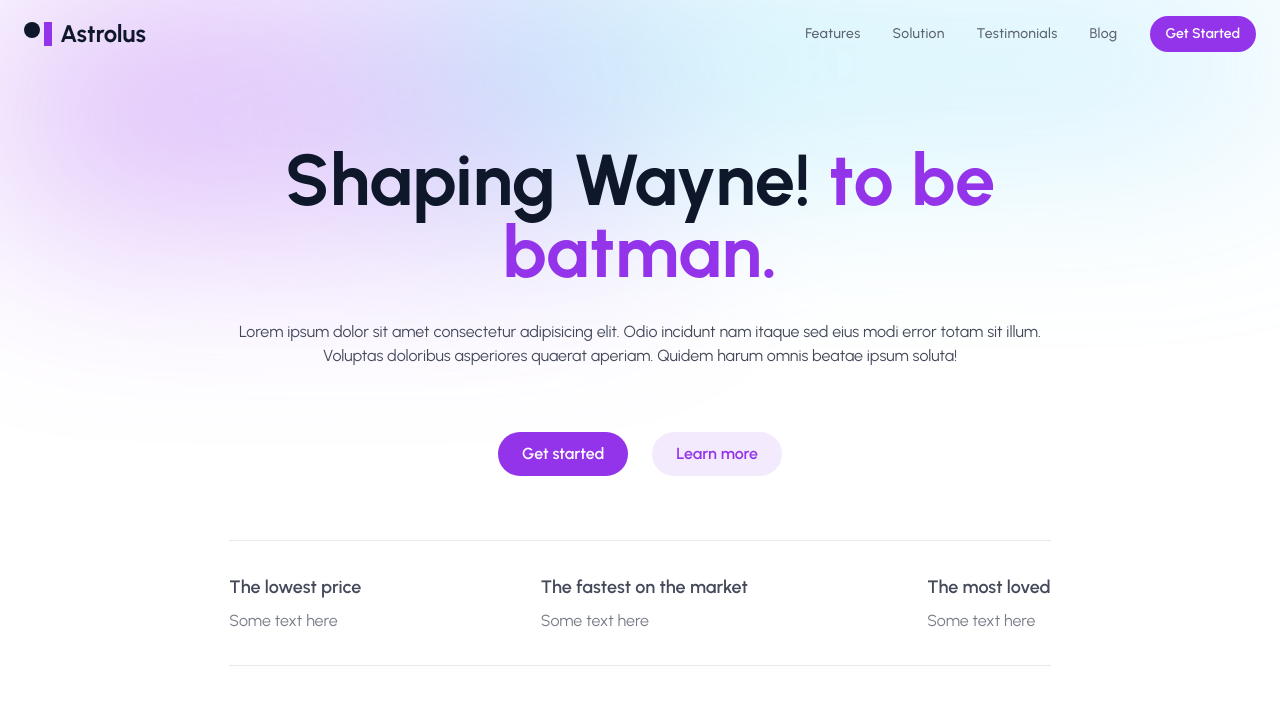
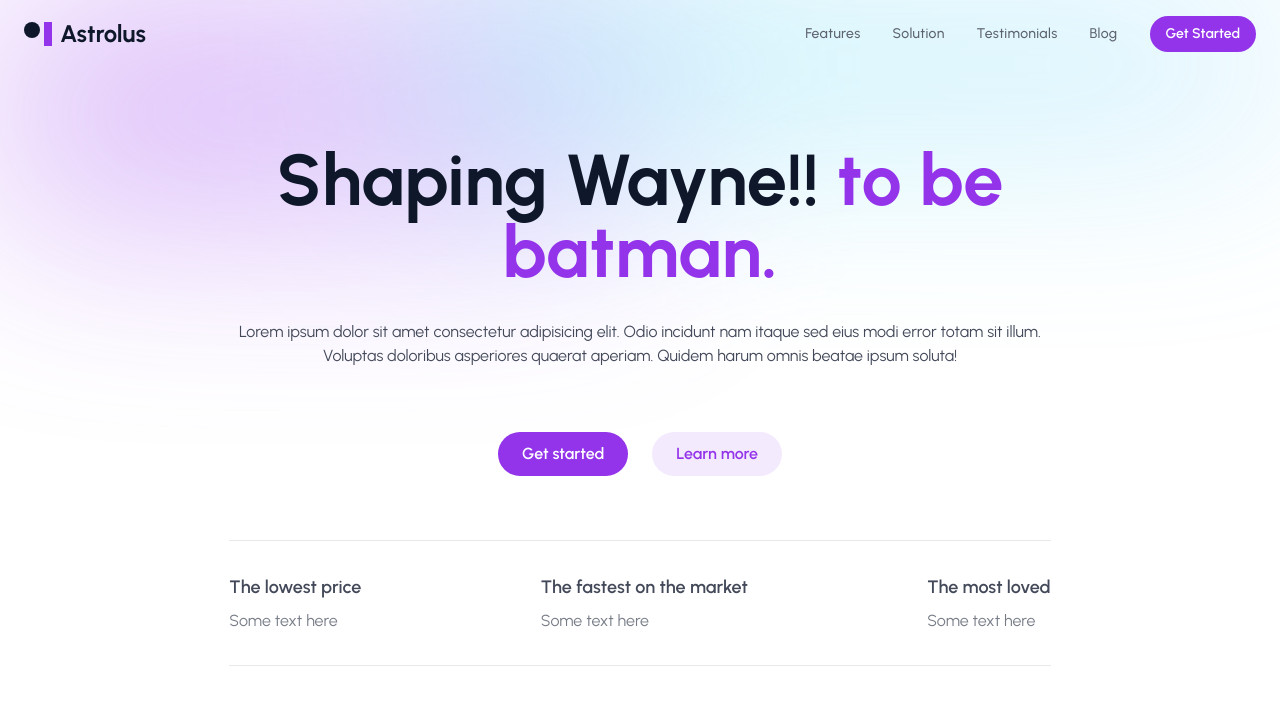
Before and after one commit to issaafalkattan/react-landing-page-template-2021, an Astro site: page / in a window 1280 px wide. Shown: the top 708 px of the page. Built offline with nearby package versions, Linux system fonts and the light colour scheme; Astro itself is replaced by a stand-in of ours.

Commit message:
Header Update

```diff
--- a/src/components/HeroSection.astro
+++ b/src/components/HeroSection.astro
@@ -11,7 +11,7 @@ import Container from "./Container.astro"
     <Container>
         <div class="relative pt-36 ml-auto">
             <div class="lg:w-2/3 text-center mx-auto">
-                <h1 class="text-gray-900 dark:text-white font-bold text-5xl md:text-6xl xl:text-7xl">Shaping Wayne! <span class="text-primary dark:text-white">to be batman.</span></h1>
+                <h1 class="text-gray-900 dark:text-white font-bold text-5xl md:text-6xl xl:text-7xl">Shaping Wayne!! <span class="text-primary dark:text-white">to be batman.</span></h1>
                 <p class="mt-8 text-gray-700 dark:text-gray-300">Lorem ipsum dolor sit amet consectetur adipisicing elit. Odio incidunt nam itaque sed eius modi error totam sit illum. Voluptas doloribus asperiores quaerat aperiam. Quidem harum omnis beatae ipsum soluta!</p>
                 <div class="mt-16 flex flex-wrap justify-center gap-y-4 gap-x-6">
                     <a
```
